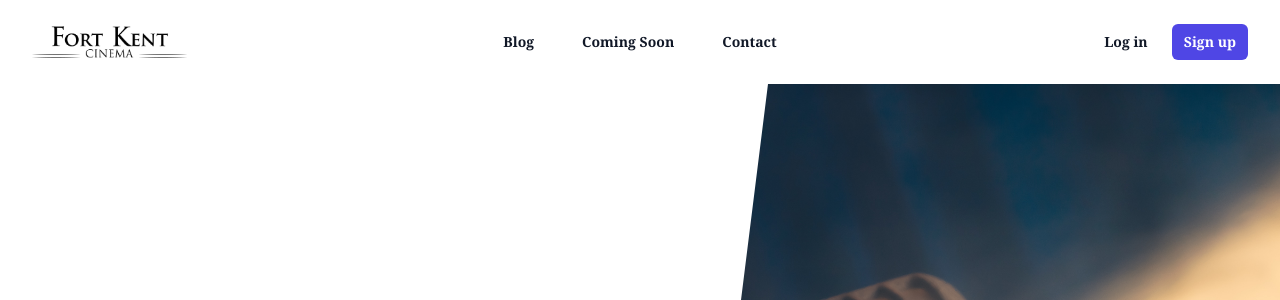
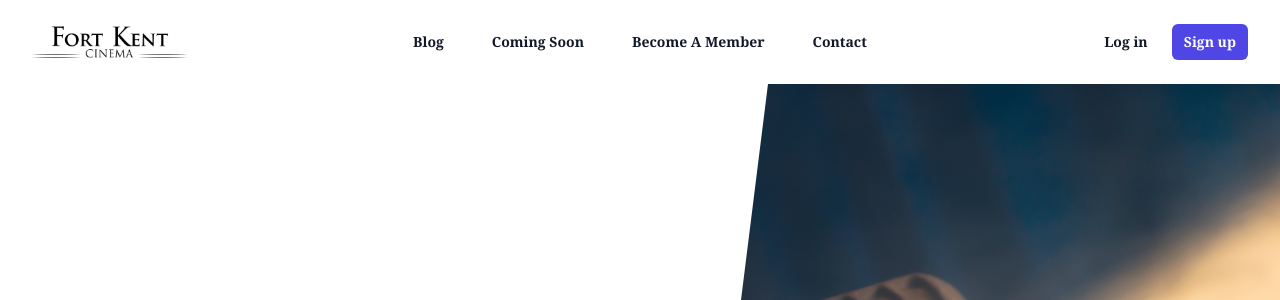
Before and after one commit to BrandonGoding/api_fortkentcinema_com, a Django app: page / in a window 1280 px wide. Shown: the top 300 px of the page. Run offline with Django 5.2, Linux system fonts and the light colour scheme; data that the repository does not hold is empty; some libraries are stand-ins or nearby versions.

Commit message:
chore(memberships): update membership links

```diff
--- a/memberships/models.py
+++ b/memberships/models.py
@@ -40,6 +40,7 @@ class MembershipType(models.Model):
     square_category = models.ForeignKey(
         to=CatalogCategory, on_delete=models.RESTRICT, null=True, blank=True
     )
+    square_payment_link = models.URLField(blank=True)
 
     class Meta:
         ordering = ["display_order", "name"]
--- a/theme/templates/base.html
+++ b/theme/templates/base.html
@@ -90,8 +90,8 @@
               <a
                     href="{% url 'website:blog_list' %}" class="text-sm/6 font-semibold text-gray-900">Blog</a><a
                     href="{% url 'website:coming_soon' %}" class="text-sm/6 font-semibold text-gray-900">Coming Soon</a>
-{#                <a#}
-{#                    href="{% url 'website:membership' %}" class="text-sm/6 font-semibold text-gray-900">Become A Member</a>#}
+                <a
+                    href="{% url 'website:membership' %}" class="text-sm/6 font-semibold text-gray-900">Become A Member</a>
             <a
                     href="{% url 'website:contact' %}" class="text-sm/6 font-semibold text-gray-900">Contact</a>
             </div>
@@ -135,7 +135,7 @@
               <div class="space-y-2 py-6">
                 <a href="{% url 'website:blog_list' %}" class="-mx-3 block rounded-lg px-3 py-2 text-base/7 font-semibold text-gray-900 hover:bg-gray-50 dark:text-white dark:hover:bg-white/5">Blog</a>
                 <a href="{% url 'website:coming_soon' %}" class="-mx-3 block rounded-lg px-3 py-2 text-base/7 font-semibold text-gray-900 hover:bg-gray-50 dark:text-white dark:hover:bg-white/5">Coming Soon</a>
-{#              <a href="{% url 'website:membership' %}" class="-mx-3 block rounded-lg px-3 py-2 text-base/7 font-semibold text-gray-900 hover:bg-gray-50 dark:text-white dark:hover:bg-white/5">Become A Member</a>#}
+              <a href="{% url 'website:membership' %}" class="-mx-3 block rounded-lg px-3 py-2 text-base/7 font-semibold text-gray-900 hover:bg-gray-50 dark:text-white dark:hover:bg-white/5">Become A Member</a>
                   <a href="{% url 'website:contact' %}" class="-mx-3 block rounded-lg px-3 py-2 text-base/7 font-semibold text-gray-900 hover:bg-gray-50 dark:text-white dark:hover:bg-white/5">Contact</a>
               </div>
               <div class="py-6">
--- a/website/urls.py
+++ b/website/urls.py
@@ -27,11 +27,11 @@ urlpatterns = [
         website_views.BlogDetailView.as_view(),
         name="blog_detail",
     ),
-    # path(
-    #     "fort-kent-cinema-membership/",
-    #     TemplateView.as_view(template_name="website/membership.html"),
-    #     name="membership",
-    # ),
+    path(
+        "fort-kent-cinema-membership/",
+        TemplateView.as_view(template_name="website/membership.html"),
+        name="membership",
+    ),
     path("contact-fort-kent-cinema/", website_views.contact_view, name="contact"),
     path(
         "sitemap.xml", sitemap, {"sitemaps": sitemaps}, name="django.contrib.sitemaps.views.sitemap"
```
Also changed, not shown: website/templates/website/membership.html (+4 -4 lines), memberships/migrations/0007_membershiptype_square_payment_link.py (added).
